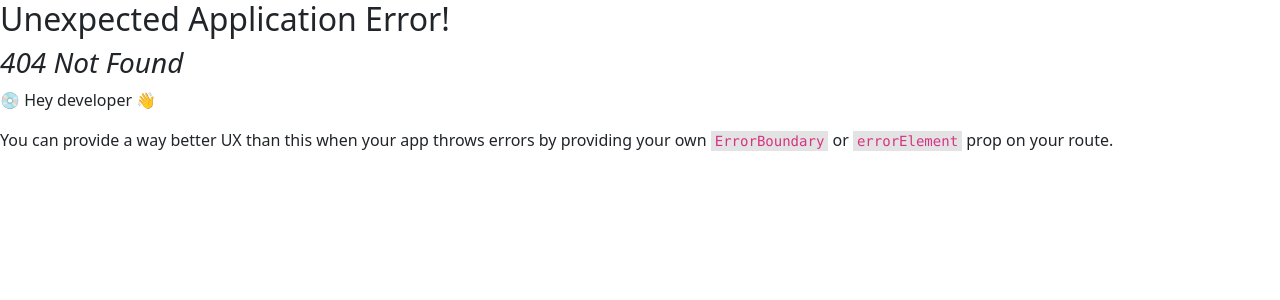
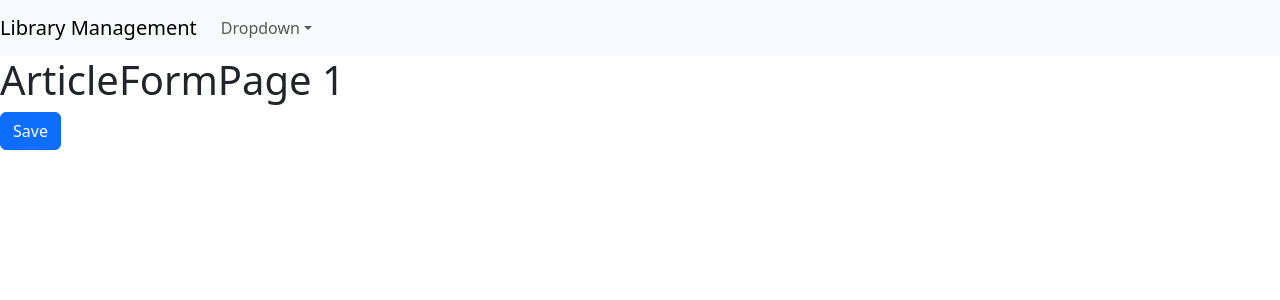
Before and after one commit to Atilla1/library_management_frontend, a React (Vite) app: page /articles/1 in a window 1280 px wide. Before the commit this address had no page. Shown: the top 300 px of the page. Built offline with nearby package versions, Linux system fonts and the light colour scheme.

Commit message:
added articlesformpage with routes

```diff
--- a/src/App.tsx
+++ b/src/App.tsx
@@ -1,5 +1,11 @@
-import Articles from "./components/Articles";
+import { Outlet } from "react-router-dom";
+import NavBar from "./components/NavBar";
 
 export default function App() {
-  return <Articles />;
+  return (
+    <>
+      <NavBar />
+      <Outlet />
+    </>
+  );
 }
--- /dev/null
+++ b/src/components/NavBar.tsx
@@ -0,0 +1,54 @@
+import { Link } from "react-router-dom";
+
+function NavBar() {
+  return (
+    <nav className="navbar navbar-expand-lg navbar-light bg-light">
+      <Link className="navbar-brand" to="/articles">
+        Library Management
+      </Link>
+      <button
+        className="navbar-toggler"
+        type="button"
+        data-toggle="collapse"
+        data-target="#navbarSupportedContent"
+        aria-controls="navbarSupportedContent"
+        aria-expanded="false"
+        aria-label="Toggle navigation"
+      >
+        <span className="navbar-toggler-icon"></span>
+      </button>
+
+      <div className="collapse navbar-collapse" id="navbarSupportedContent">
+        <ul className="navbar-nav mr-auto">
+          <li className="nav-item dropdown">
+            <a
+              className="nav-link dropdown-toggle"
+              href="#"
+              id="navbarDropdown"
+              role="button"
+              data-toggle="dropdown"
+              aria-haspopup="true"
+              aria-expanded="false"
+            >
+              Dropdown
+            </a>
+            <div className="dropdown-menu" aria-labelledby="navbarDropdown">
+              <a className="dropdown-item" href="#">
+                Action
+              </a>
+              <a className="dropdown-item" href="#">
+                Another action
+              </a>
+              <div className="dropdown-divider"></div>
+              <a className="dropdown-item" href="#">
+                Something else here
+              </a>
+            </div>
+          </li>
+        </ul>
+      </div>
+    </nav>
+  );
+}
+
+export default NavBar;
--- /dev/null
+++ b/src/components/NotFound.tsx
@@ -0,0 +1,5 @@
+function NotFound() {
+  return <h1>Page not found</h1>;
+}
+
+export default NotFound;
--- /dev/null
+++ b/src/components/pages/ArticleFormPage.tsx
@@ -0,0 +1,17 @@
+import { useNavigate, useParams } from "react-router-dom";
+
+function ArticleFormPage() {
+  const { id } = useParams();
+  const navigate = useNavigate();
+
+  return (
+    <>
+      <h1>ArticleFormPage {id}</h1>
+      <button onClick={() => navigate("/articles")} className="btn btn-primary">
+        Save
+      </button>
+    </>
+  );
+}
+
+export default ArticleFormPage;
--- a/src/routes.tsx
+++ b/src/routes.tsx
@@ -1,6 +1,19 @@
 import { createBrowserRouter } from "react-router-dom";
 import App from "./App";
+import NotFound from "./components/NotFound";
+import ArticlesPage from "./components/pages/ArticlesPage";
+import ArticleFormPage from "./components/pages/ArticleFormPage";
 
-const router = createBrowserRouter([{ path: "/", element: <App /> }]);
+const router = createBrowserRouter([
+  {
+    path: "/",
+    element: <App />,
+    errorElement: <NotFound />,
+    children: [
+      { path: "/articles", element: <ArticlesPage /> },
+      { path: "/articles/:id", element: <ArticleFormPage /> },
+    ],
+  },
+]);
 
 export default router;
```
Also changed, not shown: src/components/pages/ArticlesPage.tsx (renamed from src/components/Articles.tsx, +9 -9 lines).
